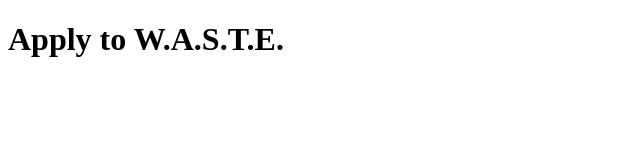
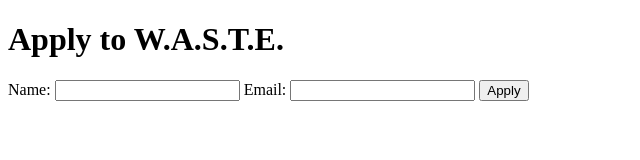
Before and after one commit to jcomeauictx/w-a-s-t-e, a plain HTML site: page w-a-s-t-e.org/apply.html in a window 1280 px wide. Shown: the whole page, without its empty margins (0-640 px from the left). Drawn offline with Linux system fonts and the light colour scheme.

Commit message:
adding some meat

```diff
--- a/w-a-s-t-e.org/apply.html
+++ b/w-a-s-t-e.org/apply.html
@@ -8,6 +8,11 @@
     <h1>Apply to W.A.S.T.E.</h1>
     <div>
       <form>
+        <label for="name">Name: </label>
+        <input type="text" name="name" required>
+        <label for="email">Email: </label>
+        <input type="email" name="email" required>
+        <input type="submit" value="Apply">
       </form>
     </div>
   </body>
```
